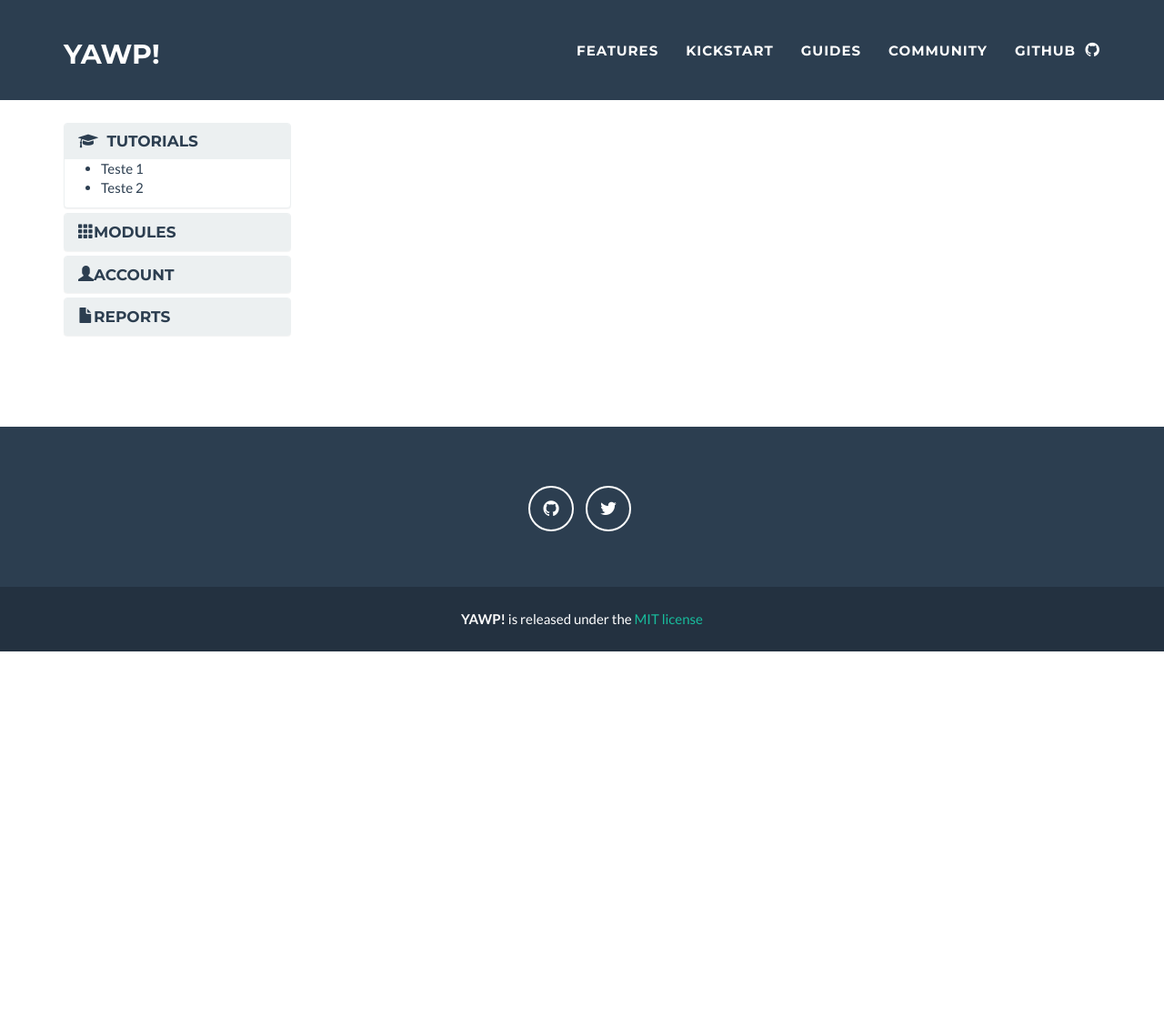
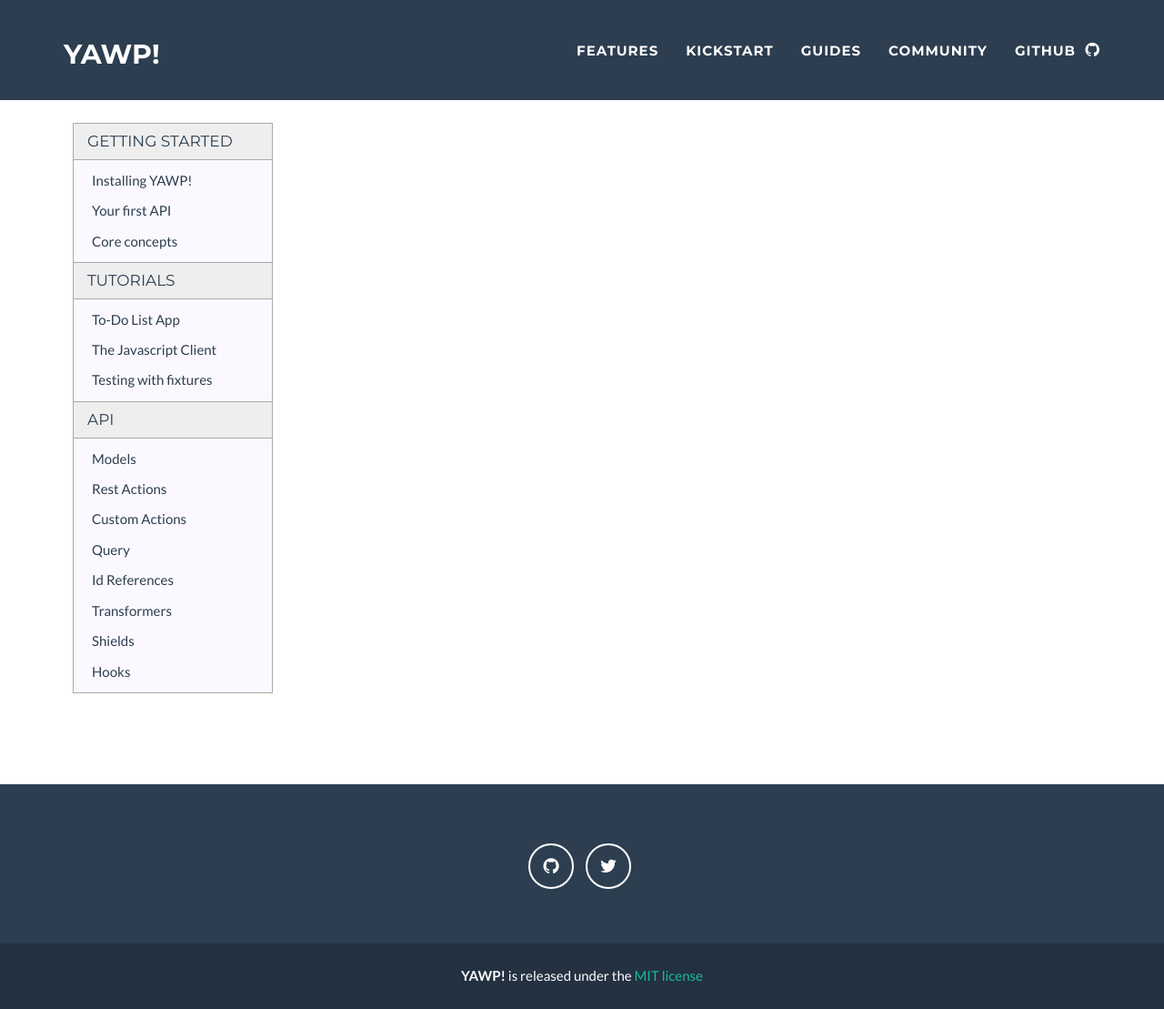
Before and after one commit to feroult/yawp-site, a Jekyll site: the page built from guides.html, in a window 1280 px wide and 1109 px high. Shown: the whole window at 91% size. Built offline with Jekyll 4.4.1, drawn with Linux system fonts in a browser that asks for light colours; nearby versions of some CDN libraries; a style sheet for code colours, icons or effects is not loaded.

Commit message:
guides menu

```diff
--- a/css/guides.css
+++ b/css/guides.css
@@ -1,23 +1,94 @@
 #accordion {
     margin-top: 135px;
     margin-bottom: 100px;
-    width: 250px;
+    width: 220px;
+    margin-left: 10px;
 }
 
 #accordion a:hover, #accordion a:focus {
     text-decoration: none;
 }
 
-.panel-heading {
+#accordion ul {
+    padding: 0;
+    margin: 0;
+}
+
+#accordion li {
+    list-style: none;
+    cursor: pointer;
+    padding-top: 6px;
+    padding-bottom: 6px;
+    padding-left: 20px;
+}
+
+#accordion li a {
     color: #2c3e50;
-    background-color: #ecf0f1;
-    border-color: #ecf0f1;
+    /*font-weight: bold;*/
+}
+
+#accordion h4 {
+    font-weight: normal;
+    /*color: #888;*/
+}
+
+#accordion li:hover {
+    background-color: #E0ECFF;
+}
+
+#accordion li:hover a {
+    /*color: #18bc9c;*/
 }
 
 .panel-heading:hover {
-    color: #18bc9c;
+    /*color: #18bc9c;*/
+    background-color: #E0ECFF;
 }
 
-.panel-body { padding:0px; }
-.panel-body table tr td { padding-left: 15px }
-.panel-body .table {margin-bottom: 0px; }
+.sidebar {
+    border: 1px solid #aaa;
+    border-bottom: 0;
+}
+.panel-collapse.collapse.in .panel-body, .panel-collapse.collapsing .panel-body  {
+    border-bottom: 1px solid #aaa;
+}
+
+.panel-heading {
+    color: #2c3e50;
+    background-color: #eee;
+    border-radius: 0px;
+}
+
+.panel-group .panel-heading {
+    border: 0;
+
+    border-bottom: 1px solid #aaa;
+}
+
+.panel-default {
+    border: 0;
+}
+
+.panel-group .panel+.panel {
+    margin-top: 0px;
+}
+
+.panel-body {
+    padding:0px;
+    background-color: #FBF9FF;
+    padding-top: 6px;
+    padding-bottom: 6px;
+}
+
+.panel {
+    margin: 0;
+    pading: 0;
+    border-radius: 0px;
+    -webkit-box-shadow: none;
+    box-shadow: none;
+}
+
+.panel-group .panel {
+    margin-bottom: 0;
+    border-radius: 0px;
+}
--- a/guides.html
+++ b/guides.html
@@ -3,12 +3,13 @@ layout: default
 ---
 <div class="container">
 <div id="accordion" class="panel-group" >
+    <div class="sidebar">
     <div class="panel panel-default">
         <a data-toggle="collapse" href="#tutorials">
             <div class="panel-heading">
                 <h4 class="panel-title">
-                    <i class="fa fa-graduation-cap"></i>
-                    &nbsp;Tutorials
+                    <!-- <i class="fa fa-graduation-cap"></i> -->
+                    Getting Started
                 </h4>
             </div>
         </a>
@@ -17,117 +18,83 @@ layout: default
             <div class="panel-body">
                 <ul>
                     <li>
-                        Teste 1
+                        <a href="kickstart">Installing YAWP!</a>
                     </li>
                     <li>
-                        Teste 2
+                        <a href="todolist">Your first API</a>
+                    </li>
+                    <li>
+                        <a href="todolist">Core concepts</a>
                     </li>
                 </ul>
             </div>
         </div>
     </div>
     <div class="panel panel-default">
+        <a data-toggle="collapse" href="#tutorials2">
             <div class="panel-heading">
                 <h4 class="panel-title">
-                <a data-toggle="collapse" href="#collapseTwo"><span class="glyphicon glyphicon-th">
-                </span>Modules</a>
+                    Tutorials
                 </h4>
             </div>
-        <div id="collapseTwo" class="panel-collapse collapse">
+        </a>
+
+        <div id="tutorials2" class="panel-collapse collapse in">
             <div class="panel-body">
-                <table class="table">
-                    <tr>
-                        <td>
-                            <a href="http://www.jquery2dotnet.com">Orders</a> <span class="label label-success">$ 320</span>
-                        </td>
-                    </tr>
-                    <tr>
-                        <td>
-                            <a href="http://www.jquery2dotnet.com">Invoices</a>
-                        </td>
-                    </tr>
-                    <tr>
-                        <td>
-                            <a href="http://www.jquery2dotnet.com">Shipments</a>
-                        </td>
-                    </tr>
-                    <tr>
-                        <td>
-                            <a href="http://www.jquery2dotnet.com">Tex</a>
-                        </td>
-                    </tr>
-                </table>
+                <ul>
+                    <li>
+                        <a href="todolist">To-Do List App</a>
+                    </li>
+                    <li>
+                        <a href="todolist">The Javascript Client</a>
+                    </li>
+                    <li>
+                        <a href="todolist">Testing with fixtures</a>
+                    </li>
+                </ul>
             </div>
         </div>
     </div>
     <div class="panel panel-default">
+        <a data-toggle="collapse" href="#tutorials3">
             <div class="panel-heading">
                 <h4 class="panel-title">
-                <a data-toggle="collapse" href="#collapseThree"><span class="glyphicon glyphicon-user">
-                </span>Account</a>
+                    API
                 </h4>
             </div>
-        <div id="collapseThree" class="panel-collapse collapse">
+        </a>
+
+        <div id="tutorials3" class="panel-collapse collapse in">
             <div class="panel-body">
-                <table class="table">
-                    <tr>
-                        <td>
-                            <a href="http://www.jquery2dotnet.com">Change Password</a>
-                        </td>
-                    </tr>
-                    <tr>
-                        <td>
-                            <a href="http://www.jquery2dotnet.com">Notifications</a> <span class="label label-info">5</span>
-                        </td>
-                    </tr>
-                    <tr>
-                        <td>
-                            <a href="http://www.jquery2dotnet.com">Import/Export</a>
-                        </td>
-                    </tr>
-                    <tr>
-                        <td>
-                            <span class="glyphicon glyphicon-trash text-danger"></span><a href="http://www.jquery2dotnet.com" class="text-danger">
-                                Delete Account</a>
-                        </td>
-                    </tr>
-                </table>
-            </div>
-        </div>
-    </div>
-    <div class="panel panel-default">
-        <div class="panel-heading">
-            <h4 class="panel-title">
-                <a data-toggle="collapse" href="#collapseFour"><span class="glyphicon glyphicon-file">
-                </span>Reports</a>
-            </h4>
-        </div>
-        <div id="collapseFour" class="panel-collapse collapse">
-            <div class="panel-body">
-                <table class="table">
-                    <tr>
-                        <td>
-                            <span class="glyphicon glyphicon-usd"></span><a href="http://www.jquery2dotnet.com">Sales</a>
-                        </td>
-                    </tr>
-                    <tr>
-                        <td>
-                            <span class="glyphicon glyphicon-user"></span><a href="http://www.jquery2dotnet.com">Customers</a>
-                        </td>
-                    </tr>
-                    <tr>
-                        <td>
-                            <span class="glyphicon glyphicon-tasks"></span><a href="http://www.jquery2dotnet.com">Products</a>
-                        </td>
-                    </tr>
-                    <tr>
-                        <td>
-                            <span class="glyphicon glyphicon-shopping-cart"></span><a href="http://www.jquery2dotnet.com">Shopping Cart</a>
-                        </td>
-                    </tr>
-                </table>
+                <ul>
+                    <li>
+                        <a href="kickstart">Models</a>
+                    </li>
+                    <li>
+                        <a href="kickstart">Rest Actions</a>
+                    </li>
+                    <li>
+                        <a href="todolist">Custom Actions</a>
+                    </li>
+                    <li>
+                        <a href="todolist">Query</a>
+                    </li>
+                    <li>
+                        <a href="todolist">Id References</a>
+                    </li>
+                    <li>
+                        <a href="todolist">Transformers</a>
+                    </li>
+                    <li>
+                        <a href="todolist">Shields</a>
+                    </li>
+                    <li>
+                        <a href="todolist">Hooks</a>
+                    </li>
+                </ul>
             </div>
         </div>
     </div>
     </div>
 </div>
+</div>
```
Lines whose indentation alone changed are shown as unchanged.
